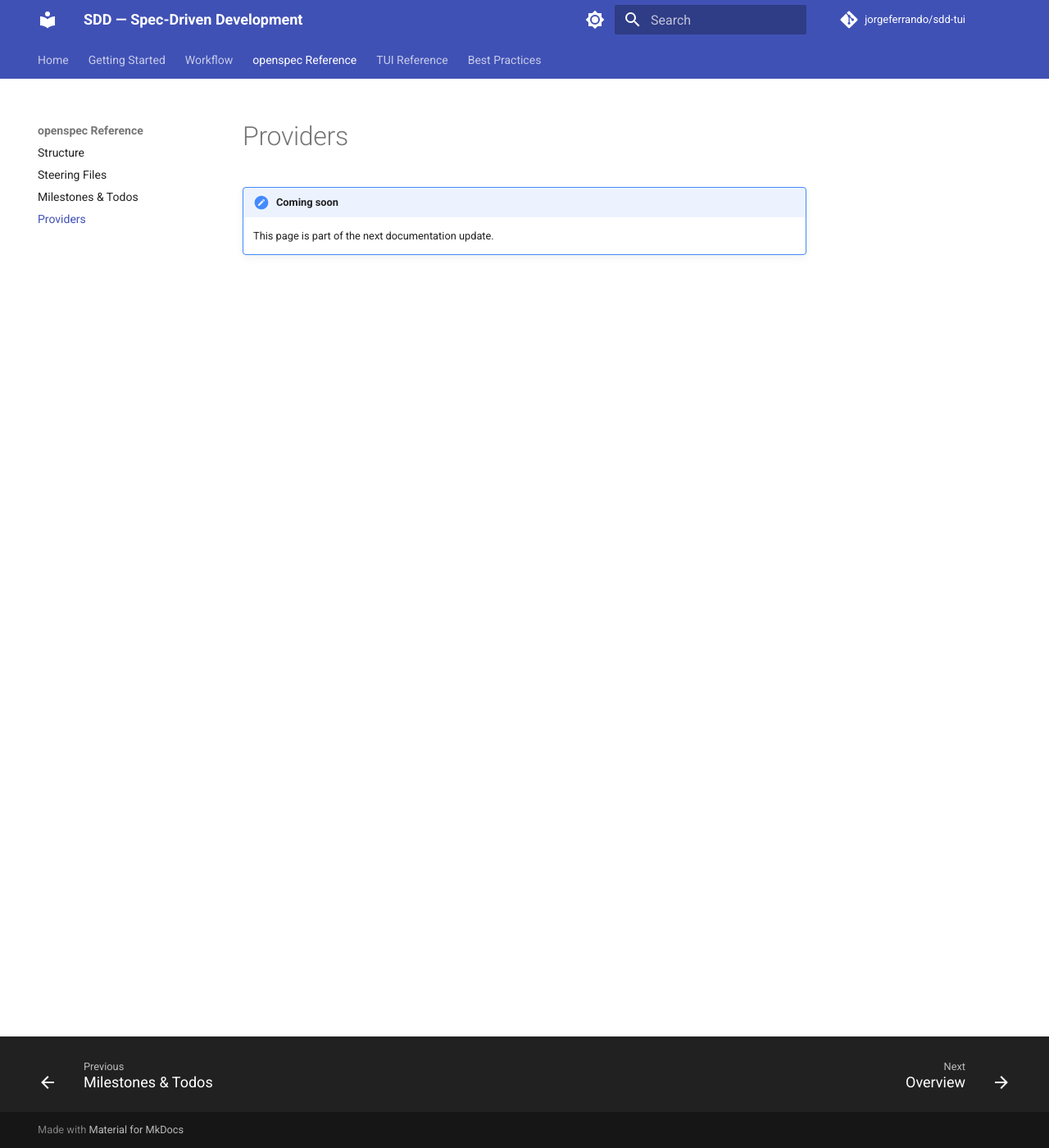
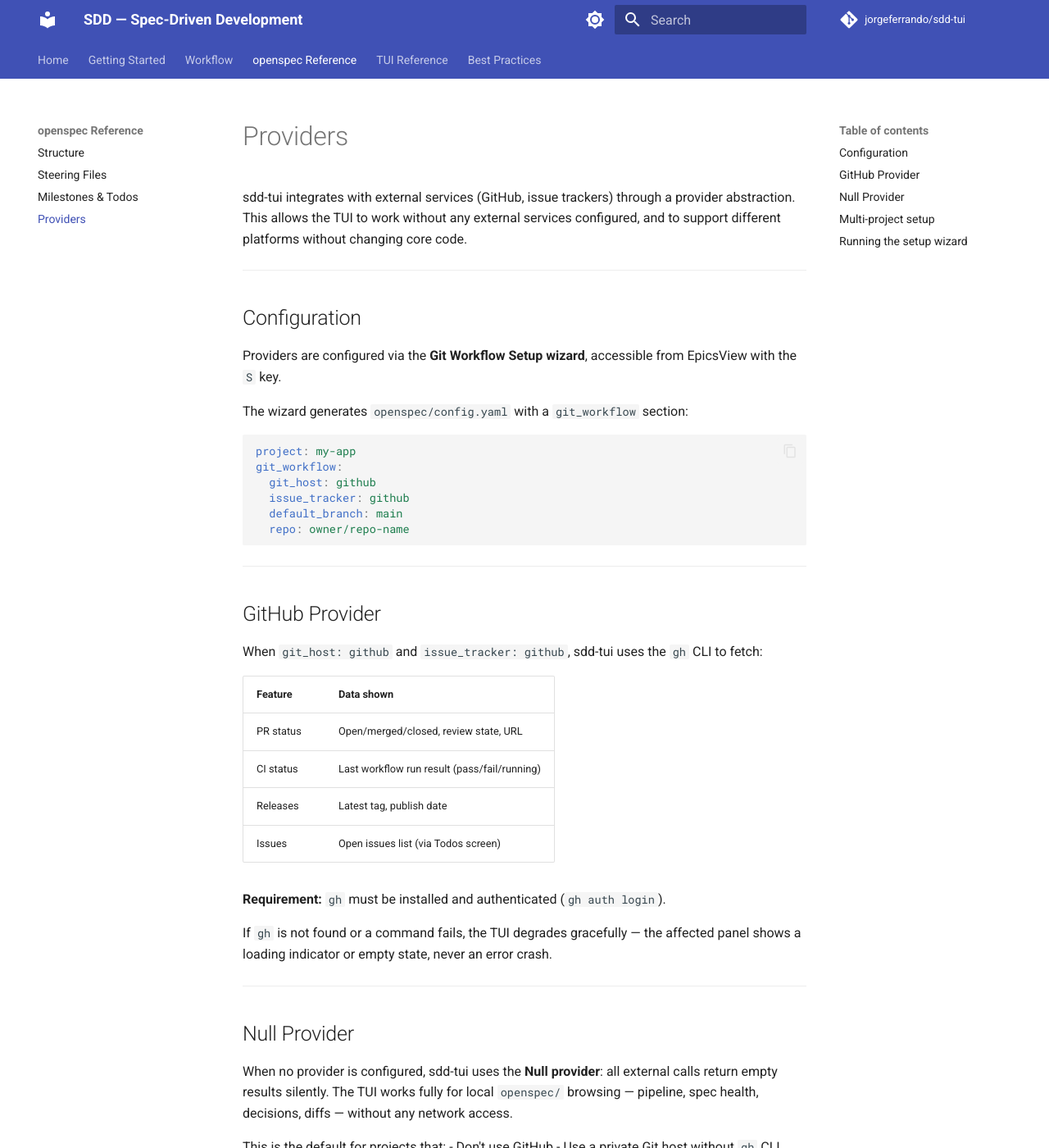
Before and after one commit to jorgeferrando/sdd-tui, an MkDocs documentation site: the page built from docs/openspec/providers.md, in a window 1280 px wide and 1400 px high. Shown: the whole window at 82% size. Built offline with MkDocs 1.6.1 and Material for MkDocs 9.7.7, drawn with Linux system fonts in a browser that asks for light colours; comment, search, counter and statistics services are not loaded; some of the changed text lies outside the part shown.

Commit message:
[docs-site-content] Add providers configuration reference
Co-Authored-By: Claude Sonnet 4.6 <noreply@anthropic.com>

````diff
--- a/docs/openspec/providers.md
+++ b/docs/openspec/providers.md
@@ -1,4 +1,92 @@
 # Providers
 
-!!! note "Coming soon"
-    This page is part of the next documentation update.
+sdd-tui integrates with external services (GitHub, issue trackers) through a provider abstraction. This allows the TUI to work without any external services configured, and to support different platforms without changing core code.
+
+---
+
+## Configuration
+
+Providers are configured via the **Git Workflow Setup wizard**, accessible from EpicsView with the `S` key.
+
+The wizard generates `openspec/config.yaml` with a `git_workflow` section:
+
+```yaml
+project: my-app
+git_workflow:
+  git_host: github
+  issue_tracker: github
+  default_branch: main
+  repo: owner/repo-name
+```
+
+---
+
+## GitHub Provider
+
+When `git_host: github` and `issue_tracker: github`, sdd-tui uses the `gh` CLI to fetch:
+
+| Feature | Data shown |
+|---------|-----------|
+| PR status | Open/merged/closed, review state, URL |
+| CI status | Last workflow run result (pass/fail/running) |
+| Releases | Latest tag, publish date |
+| Issues | Open issues list (via Todos screen) |
+
+**Requirement:** `gh` must be installed and authenticated (`gh auth login`).
+
+If `gh` is not found or a command fails, the TUI degrades gracefully — the affected panel shows a loading indicator or empty state, never an error crash.
+
+---
+
+## Null Provider
+
+When no provider is configured, sdd-tui uses the **Null provider**: all external calls return empty results silently. The TUI works fully for local `openspec/` browsing — pipeline, spec health, decisions, diffs — without any network access.
+
+This is the default for projects that:
+- Don't use GitHub
+- Use a private Git host without `gh` CLI support
+- Prefer to keep the TUI fully offline
+
+---
+
+## Multi-project setup
+
+sdd-tui can monitor multiple projects simultaneously. Configure them in `openspec/config.yaml`:
+
+```yaml
+projects:
+  - name: frontend
+    path: /path/to/frontend/openspec
+    git_workflow:
+      git_host: github
+      repo: owner/frontend
+
+  - name: backend
+    path: /path/to/backend/openspec
+    git_workflow:
+      git_host: github
+      repo: owner/backend
+
+  - name: infra
+    path: /path/to/infra/openspec
+    # no git_workflow → uses Null provider for this project
+```
+
+EpicsView shows changes from all projects, with visual separators between them.
+
+---
+
+## Running the setup wizard
+
+```bash
+sdd-tui
+# Press S from EpicsView to open the Git Workflow Setup wizard
+```
+
+The wizard walks through 5 steps:
+
+1. Choose git host (GitHub / None)
+2. Choose issue tracker (GitHub / None)
+3. Enter repository name (`owner/repo`)
+4. Enter default branch (`main` / `dev` / other)
+5. Confirm and write `config.yaml`
````
